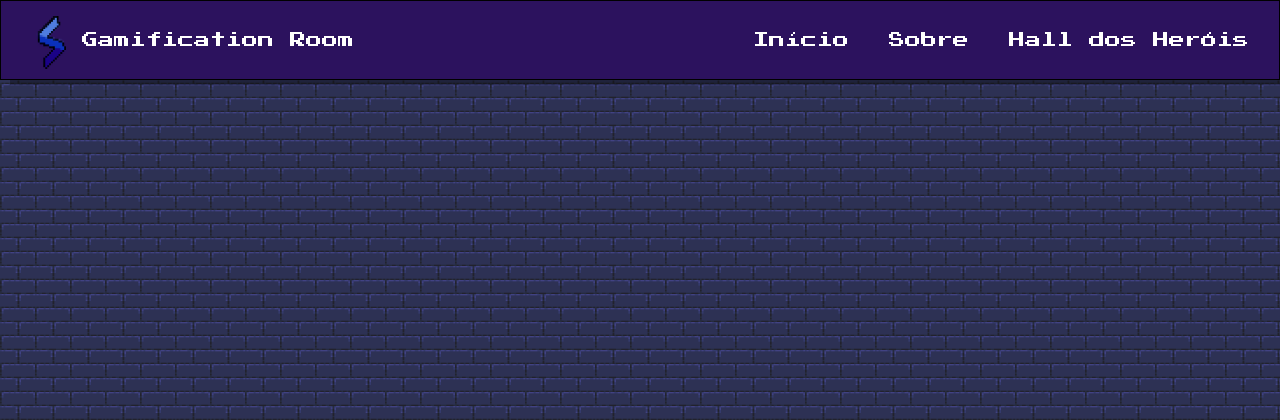
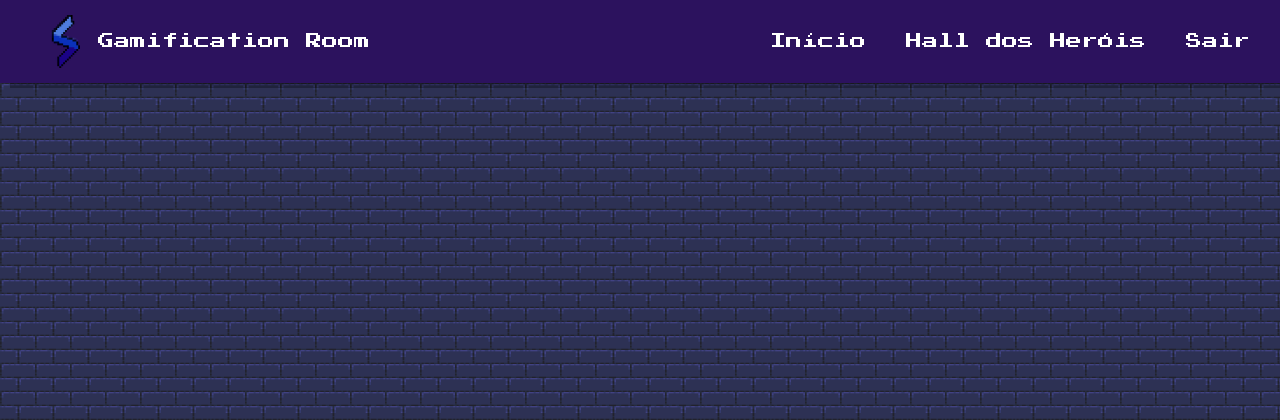
Before and after one commit to MatKurianski/gamification, a PHP site: page / in a window 1280 px wide. Shown: the top 420 px of the page. Run offline with PHP 8.4, Linux system fonts and the light colour scheme.

Commit message:
css grid e navbar melhorada

```diff
--- a/pages/painel.php
+++ b/pages/painel.php
@@ -10,9 +10,8 @@
     <link href="https://unpkg.com/nes.css@2.1.0/css/nes.min.css" rel="stylesheet" />
 </head>
 <body>
-<div class="pagina">
-    <?php include '../res/components/navbar.php';?>
     <div class="container">
+        <?php include '../res/components/navbar.php';?>
         <div class="dashboard">
             <div class="profile">
                 <img src="https://cdn3.iconfinder.com/data/icons/user-icon-3-1/100/user_3_Artboard_1_copy_2-512.png" />
@@ -31,6 +30,5 @@
 
         </div>
     </div>
-</div>
 </body>
 </html>
--- a/res/components/navbar.php
+++ b/res/components/navbar.php
@@ -8,10 +8,10 @@
             <a href="#" class="navbar-links">Início</a>
         </li>
         <li>
-            <a href="#" class="navbar-links">Sobre</a>
+            <a href="#" class="navbar-links">Hall dos Heróis</a>
         </li>
         <li>
-            <a href="#" class="navbar-links">Hall dos Heróis</a>
+            <a href="#" class="navbar-links">Sair</a>
         </li>
     </ul>
     <a href="#" onclick="toggle()" id="toggle" class="toggle">v</a>
@@ -19,35 +19,41 @@
 
 <style>
     .navbar {
+        display: flex;
+        align-items: center;
+        justify-content: center;
         font-family: 'PressStart';
+        grid-area: navbar;
+        flex-wrap: wrap;
         font-size: 16px;
         color: white;
         background-color: rgb(44, 18, 94);
-        border: 1px solid black;
         box-shadow: 10px 5px rgba(0, 0, 0, 0.3);
         padding: 15px 0px;
     }
 
     .logo-area {
-        margin-right: auto;
-        text-align: center;
-        margin-bottom: 10px;
+        display: flex;
+        justify-content: space-between;
+        align-items: center;
+        width: 350px;
+        padding: 0px 15px;
     }
 
     .logo-image {
         width: 30px;
-        vertical-align: middle;
     }
 
     .navbar-itens {
+        width: 100%;
         list-style-type: none;
         display: none;
         padding-bottom: 15px;
     }
 
     .navbar-itens li {
+        padding-bottom: 15px;
         text-align: center;
-        margin: 15px auto;
     }
 
     .ativa {
@@ -66,6 +72,7 @@
     .toggle:hover,
     .toggle:link {
         display: block;
+        width: 100%;
         text-decoration: none;
         text-align: center;
         color: white;
@@ -76,29 +83,28 @@
         transform: rotate(180deg);
     }
 
-    @media screen and (min-width: 768px) {
+    @media screen and (min-width: 992px) {
         .navbar {
-            display: flex;
-            justify-content: space-between;
+            flex-direction: row;
             padding-bottom: 0;
-            /* height: 70px; */
-            justify-content: flex-end;
+            justify-content: flex-start;
             align-items: center;
         }
 
         .navbar-itens {
             display: flex;
+            margin-left: auto;
             margin-right: 30px;
+            width: auto;
+            padding: 0;
             flex-direction: row;
-            justify-content: flex-end;
+            justify-content: space-around;
+            align-items: center;
         }
 
         .navbar-itens li {
-            margin: 0;
-        }
-
-        .navbar-links {
             margin-left: 40px;
+            padding-bottom: 0;
         }
 
         .toggle {
@@ -106,6 +112,7 @@
         }
 
         .logo-area {
+            justify-self: flex-start;
             margin-left: 35px;
         }
     }
```
Also changed, not shown: css/pages/painel.css (+18 -16 lines).
